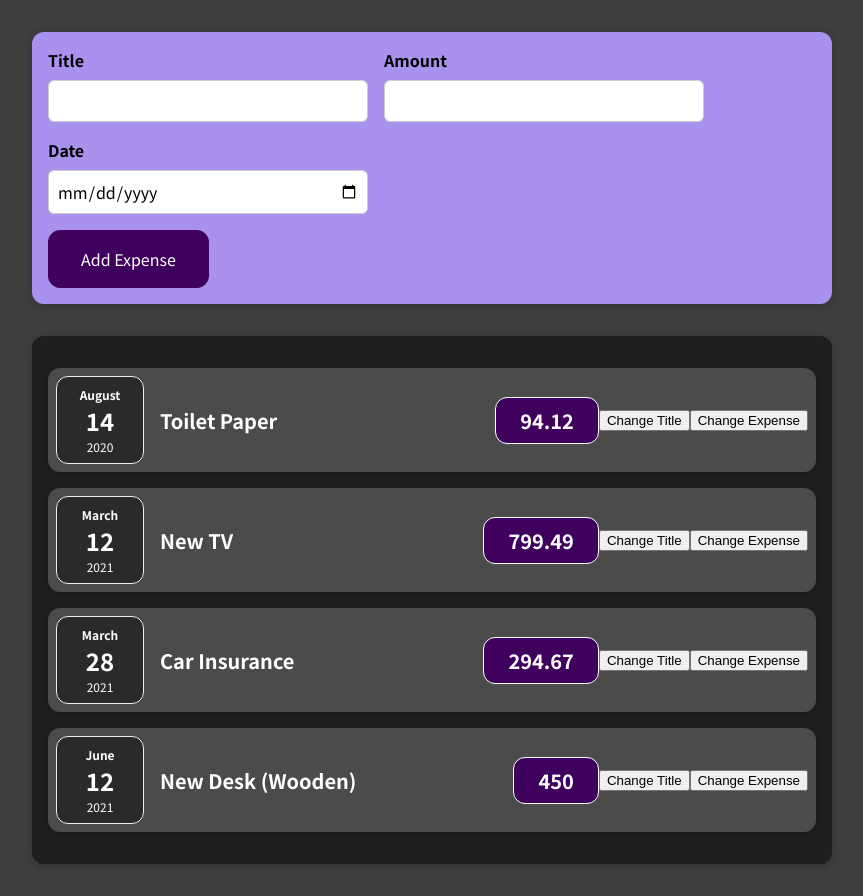
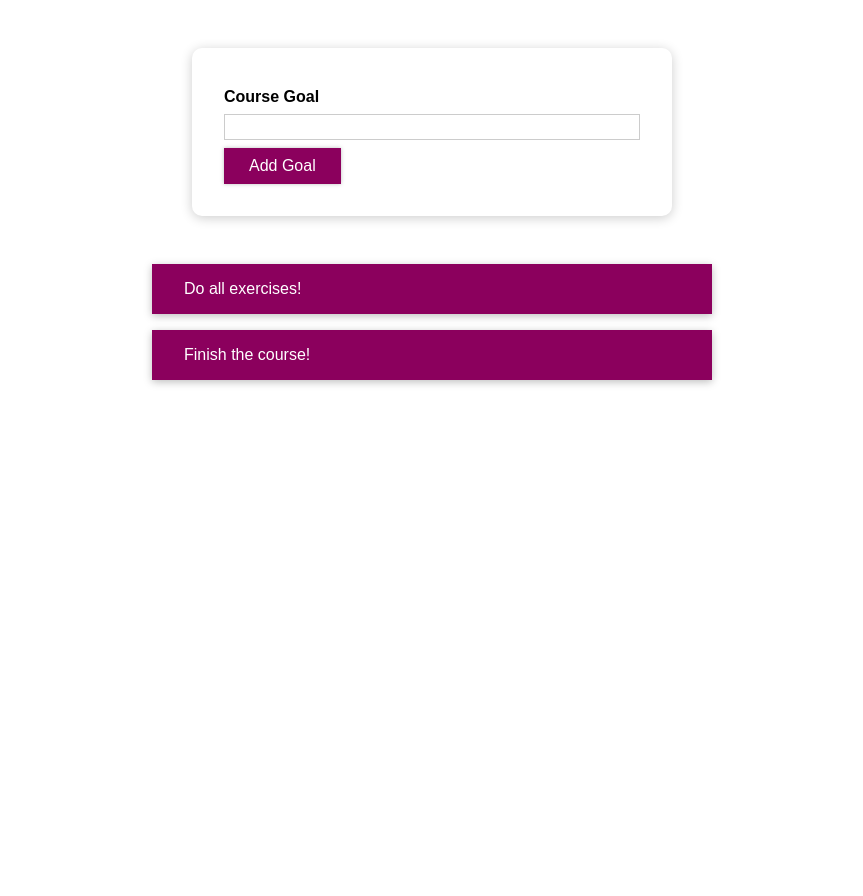
Before and after one commit to AdnanAhmed72/React01, a React (Create React App) app: page / in a window 1280 px wide. Shown: the whole page, without its empty margins (208-1071 px from the left). After the commit the page ends 800 px from the top, so only its background shows below. Built offline with nearby package versions, Linux system fonts and the light colour scheme.

Commit message:
React3.1

```diff
--- /dev/null
+++ b/src/App.css
@@ -0,0 +1,14 @@
+#goals {
+  width: 35rem;
+  max-width: 90%;
+  margin: 3rem auto;
+}
+
+#goal-form {
+  width: 30rem;
+  max-width: 90%;
+  margin: 3rem auto;
+  padding: 2rem;
+  box-shadow: 0 2px 12px rgba(0, 0, 0, 0.2);
+  border-radius: 10px;
+}
--- a/src/App.js
+++ b/src/App.js
@@ -1,13 +1,57 @@
-import Expenses from "./components/ExpensesList/Expenses";
-import NewExpense from "./components/NewExpense/NewExpense";
-function App() {
+import React, { useState } from 'react';
+
+import CourseGoalList from './components/CourseGoals/CourseGoalList/CourseGoalList';
+import CourseInput from './components/CourseGoals/CourseInput/CourseInput';
+import './App.css';
+
+const App = () => {
+  const [courseGoals, setCourseGoals] = useState([
+    { text: 'Do all exercises!', id: 'g1' },
+    { text: 'Finish the course!', id: 'g2' }
+  ]);
+
+  const addGoalHandler = enteredText => {
+    setCourseGoals(prevGoals => {
+      const updatedGoals = [...prevGoals];
+      updatedGoals.unshift({ text: enteredText, id: Math.random().toString() });
+      return updatedGoals;
+    });
+  };
+
+  const deleteItemHandler = goalId => {
+    setCourseGoals(prevGoals => {
+      const updatedGoals = prevGoals.filter(goal => goal.id !== goalId);
+      return updatedGoals;
+    });
+  };
+
+  let content = (
+    <p style={{ textAlign: 'center' }}>No goals found. Maybe add one?</p>
+  );
+
+  if (courseGoals.length > 0) {
+    content = (
+      <CourseGoalList items={courseGoals} onDeleteItem={deleteItemHandler} />
+    );
+  }
 
   return (
     <div>
-      <NewExpense/>
-      <Expenses></Expenses>
+      <section id="goal-form">
+        <CourseInput onAddGoal={addGoalHandler} />
+      </section>
+      <section id="goals">
+        {content}
+        {/* {courseGoals.length > 0 && (
+          <CourseGoalList
+            items={courseGoals}
+            onDeleteItem={deleteItemHandler}
+          />
+        ) // <p style={{ textAlign: 'center' }}>No goals found. Maybe add one?</p>
+        } */}
+      </section>
     </div>
   );
-}
+};
 
 export default App;
--- /dev/null
+++ b/src/components/CourseGoals/CourseGoalItem/CourseGoalItem.css
@@ -0,0 +1,8 @@
+.goal-item {
+  margin: 1rem 0;
+  background: #8b005d;
+  box-shadow: 0 2px 8px rgba(0, 0, 0, 0.26);
+  color: white;
+  padding: 1rem 2rem;
+  cursor: pointer;
+}
--- /dev/null
+++ b/src/components/CourseGoals/CourseGoalItem/CourseGoalItem.js
@@ -0,0 +1,20 @@
+import React from 'react';
+
+import './CourseGoalItem.css';
+
+const CourseGoalItem = props => {
+  // const [deleteText, setDeleteText] = useState('');
+
+  const deleteHandler = () => {
+    // setDeleteText('(Deleted!)');
+    props.onDelete(props.id);
+  };
+
+  return (
+    <li className="goal-item" onClick={deleteHandler}>
+      {props.children}
+    </li>
+  );
+};
+
+export default CourseGoalItem;
--- /dev/null
+++ b/src/components/CourseGoals/CourseGoalList/CourseGoalList.css
@@ -0,0 +1,5 @@
+.goal-list {
+  list-style: none;
+  margin: 0;
+  padding: 0;
+}
--- /dev/null
+++ b/src/components/CourseGoals/CourseGoalList/CourseGoalList.js
@@ -0,0 +1,22 @@
+import React from 'react';
+
+import CourseGoalItem from '../CourseGoalItem/CourseGoalItem';
+import './CourseGoalList.css';
+
+const CourseGoalList = props => {
+  return (
+    <ul className="goal-list">
+      {props.items.map(goal => (
+        <CourseGoalItem
+          key={goal.id}
+          id={goal.id}
+          onDelete={props.onDeleteItem}
+        >
+          {goal.text}
+        </CourseGoalItem>
+      ))}
+    </ul>
+  );
+};
+
+export default CourseGoalList;
--- /dev/null
+++ b/src/components/CourseGoals/CourseInput/CourseInput.css
@@ -0,0 +1,34 @@
+.form-control {
+  margin: 0.5rem 0;
+}
+
+.form-control label {
+  font-weight: bold;
+  display: block;
+  margin-bottom: 0.5rem;
+}
+
+.form-control input {
+  display: block;
+  width: 100%;
+  border: 1px solid #ccc;
+  font: inherit;
+  line-height: 1.5rem;
+  padding: 0 0.25rem;
+}
+
+.form-control input:focus {
+  outline: none;
+  background: #fad0ec;
+  border-color: #8b005d;
+}
+
+.form-control.invalid label{
+  color: red;
+
+}
+
+.form-control.invalid input{
+  background-color: red;
+  background: #ffd7d7;
+}
--- /dev/null
+++ b/src/components/CourseGoals/CourseInput/CourseInput.js
@@ -0,0 +1,39 @@
+import React, { useState } from 'react';
+
+import Button from '../../UI/Button/Button';
+import './CourseInput.css';
+
+const CourseInput = props => {
+  const [enteredValue, setEnteredValue] = useState('');
+  const [isValid,setIsValid] = useState(true)
+
+
+  const goalInputChangeHandler = event => {
+    if(event.target.value.trim().length >0){
+      setIsValid(true)
+    }
+    setEnteredValue(event.target.value);
+  };
+
+  const formSubmitHandler = event => {
+    event.preventDefault();
+    if(enteredValue.trim().length === 0){
+      setIsValid(false);
+      return;
+    }
+    props.onAddGoal(enteredValue);
+  };
+
+  return (
+    <form onSubmit={formSubmitHandler}>
+      <div className={`form-control ${!isValid ? 'invalid' : ''}`}>
+        <label >Course Goal</label>
+        <input type="text" onChange={goalInputChangeHandler} />
+      </div>
+      <Button style={{color:'red'}}
+      type="submit">Add Goal</Button>
+    </form>
+  );
+};
+
+export default CourseInput;
--- /dev/null
+++ b/src/components/UI/Button/Button.css
@@ -0,0 +1,20 @@
+.button {
+  font: inherit;
+  padding: 0.5rem 1.5rem;
+  border: 1px solid #8b005d;
+  color: white;
+  background: #8b005d;
+  box-shadow: 0 0 4px rgba(0, 0, 0, 0.26);
+  cursor: pointer;
+}
+
+.button:focus {
+  outline: none;
+}
+
+.button:hover,
+.button:active {
+  background: #ac0e77;
+  border-color: #ac0e77;
+  box-shadow: 0 0 8px rgba(0, 0, 0, 0.26);
+}
--- /dev/null
+++ b/src/components/UI/Button/Button.js
@@ -0,0 +1,13 @@
+import React from 'react';
+
+import './Button.css';
+
+const Button = props => {
+  return (
+    <button type={props.type} className="button" onClick={props.onClick}>
+      {props.children}
+    </button>
+  );
+};
+
+export default Button;
--- a/src/index.css
+++ b/src/index.css
@@ -1,14 +1,11 @@
-@import url('https://fonts.googleapis.com/css2?family=Noto+Sans+JP:wght@400;700&display=swap');
-
 * {
   box-sizing: border-box;
 }
 
 html {
-  font-family: 'Noto Sans JP', sans-serif;
+  font-family: sans-serif;
 }
 
 body {
   margin: 0;
-  background-color: #3f3f3f;
 }
--- a/src/index.js
+++ b/src/index.js
@@ -1,3 +1,4 @@
+import React from 'react';
 import ReactDOM from 'react-dom/client';
 
 import './index.css';
```
Also changed, not shown: 1 other file (tests, documents, lock files or other folders).
